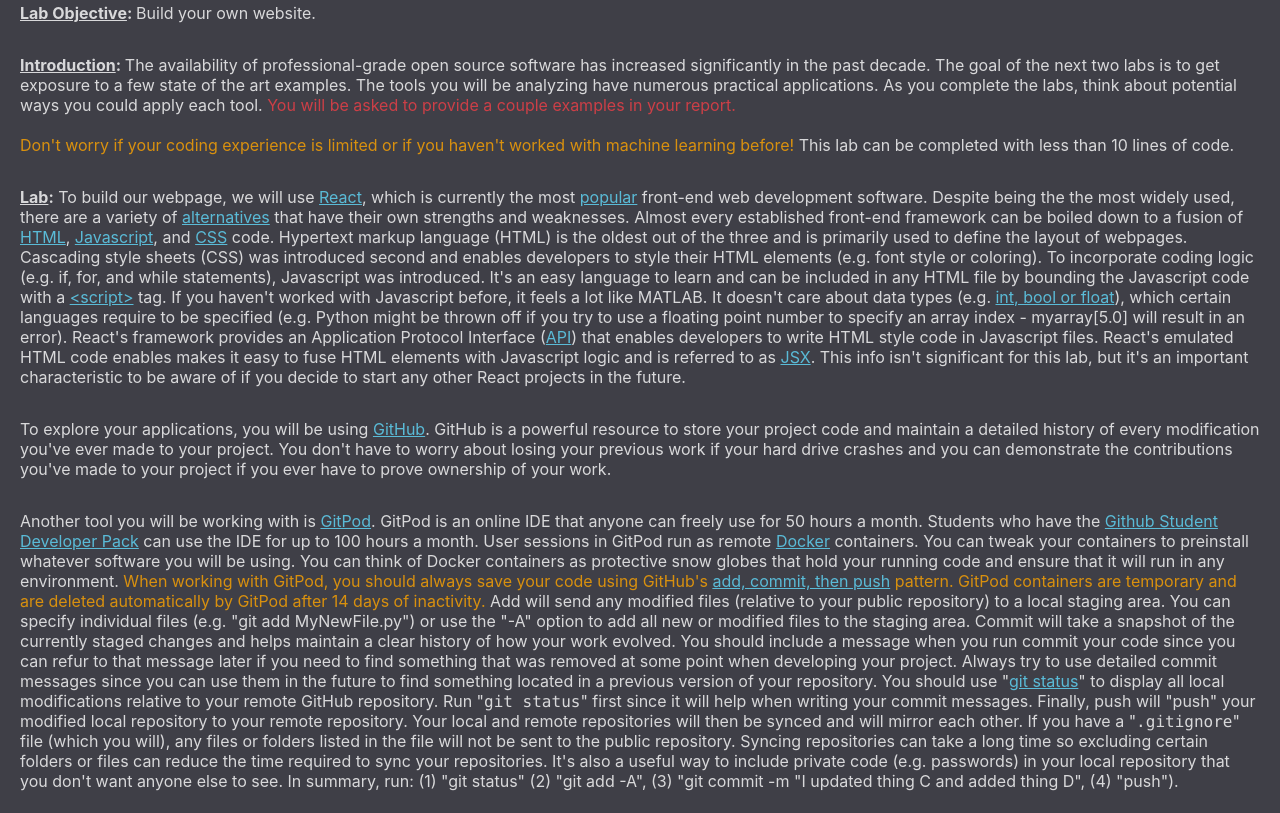
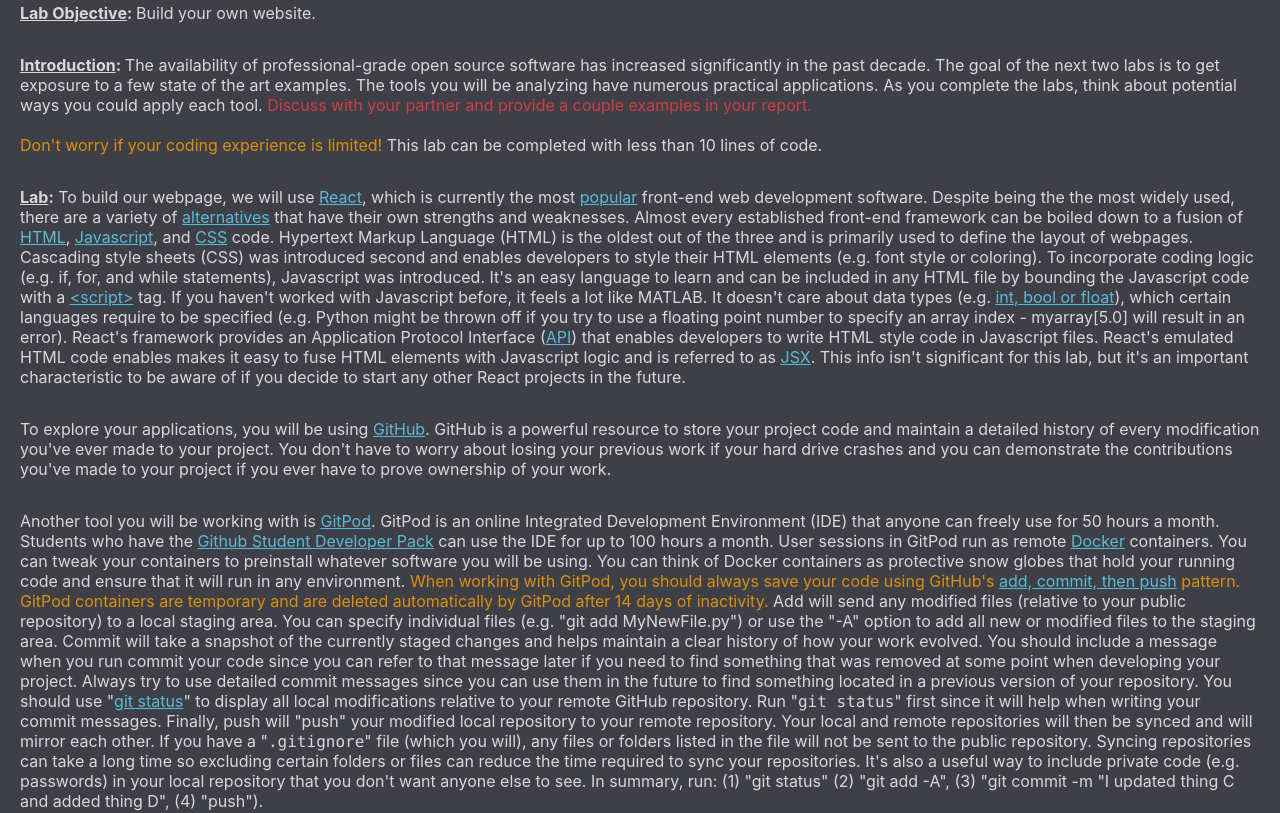
Before and after one commit to snsie/lab-8-repo, a React (Create React App) app: page / in a window 1280 px wide. Shown: the part 400-1213 px from the top of the page. Built offline with nearby package versions, Linux system fonts and the light colour scheme.

Commit message:
Fixed some typos

```diff
--- a/src/App.js
+++ b/src/App.js
@@ -48,13 +48,13 @@ function App() {
           complete the labs, think about potential ways you could apply each
           tool.{" "}
           <font color="#F03F47">
-            You will be asked to provide a couple examples in your report.{" "}
+            Discuss with your partner and provide a couple examples in your
+            report.{" "}
           </font>{" "}
           <br /> <br />
           <font color="orange">
             {" "}
-            Don't worry if your coding experience is limited or if you haven't
-            worked with machine learning before!
+            Don't worry if your coding experience is limited!
           </font>{" "}
           This lab can be completed with less than 10 lines of code.{" "}
         </p>
@@ -78,7 +78,7 @@ function App() {
           <a href="https://htmlcheatsheet.com/">HTML</a>,{" "}
           <a href="https://htmlcheatsheet.com/js/">Javascript</a>, and{" "}
           <a href="https://htmlcheatsheet.com/css/">CSS</a> code. Hypertext
-          markup language (HTML) is the oldest out of the three and is primarily
+          Markup Language (HTML) is the oldest out of the three and is primarily
           used to define the layout of webpages. Cascading style sheets (CSS)
           was introduced second and enables developers to style their HTML
           elements (e.g. font style or coloring). To incorporate coding logic
@@ -121,8 +121,8 @@ function App() {
         <p>
           Another tool you will be working with is{" "}
           <a href="https://www.gitpod.io/blog/gitpod-launch/">GitPod</a>. GitPod
-          is an online IDE that anyone can freely use for 50 hours a month.
-          Students who have the{" "}
+          is an online Integrated Development Environment (IDE) that anyone can
+          freely use for 50 hours a month. Students who have the{" "}
           <a href="https://education.github.com/pack">
             Github Student Developer Pack
           </a>{" "}
@@ -148,7 +148,7 @@ function App() {
           files to the staging area. Commit will take a snapshot of the
           currently staged changes and helps maintain a clear history of how
           your work evolved. You should include a message when you run commit
-          your code since you can refur to that message later if you need to
+          your code since you can refer to that message later if you need to
           find something that was removed at some point when developing your
           project. Always try to use detailed commit messages since you can use
           them in the future to find something located in a previous version of
@@ -191,7 +191,7 @@ function App() {
         <ul>
           <li>
             Download <a href="https://www.google.com/chrome/">Chrome</a> if you
-            don't alread have it. We will be using Chrome's{" "}
+            don't already have it. We will be using Chrome's{" "}
             <a href="https://developers.google.com/web/tools/chrome-devtools">
               DevTools
             </a>{" "}
```
